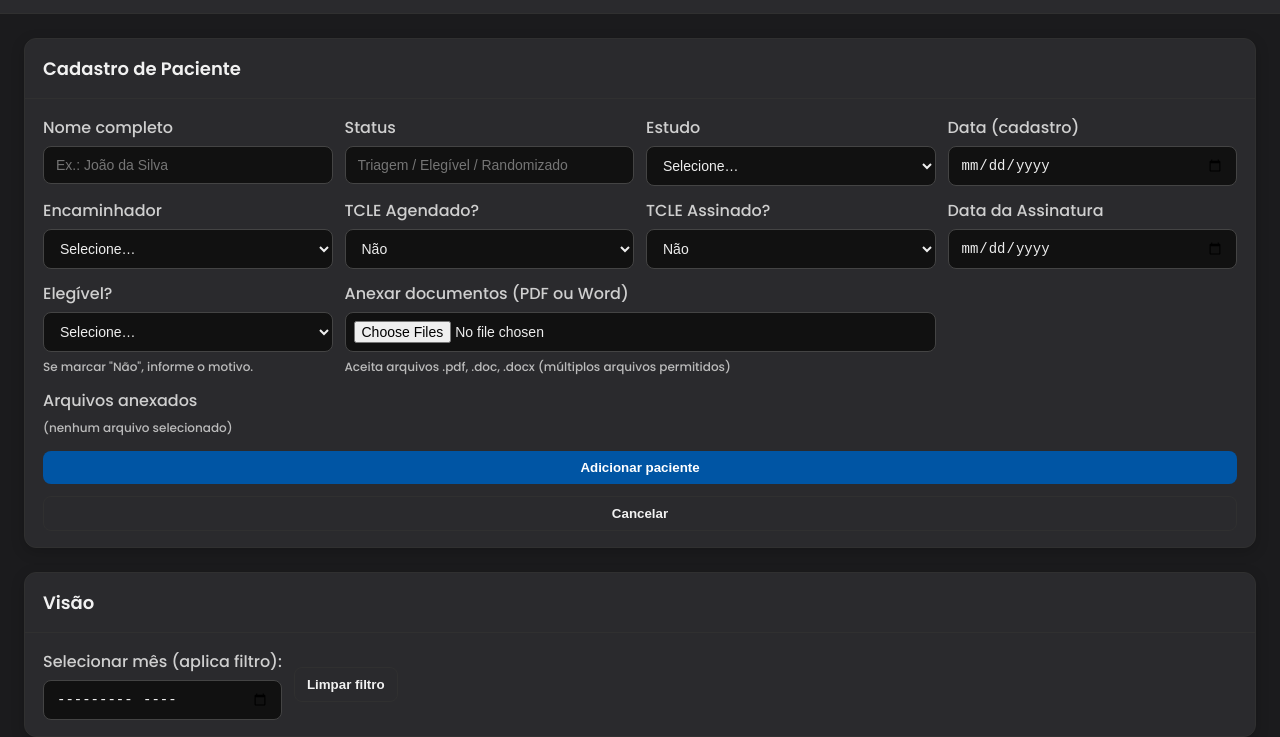
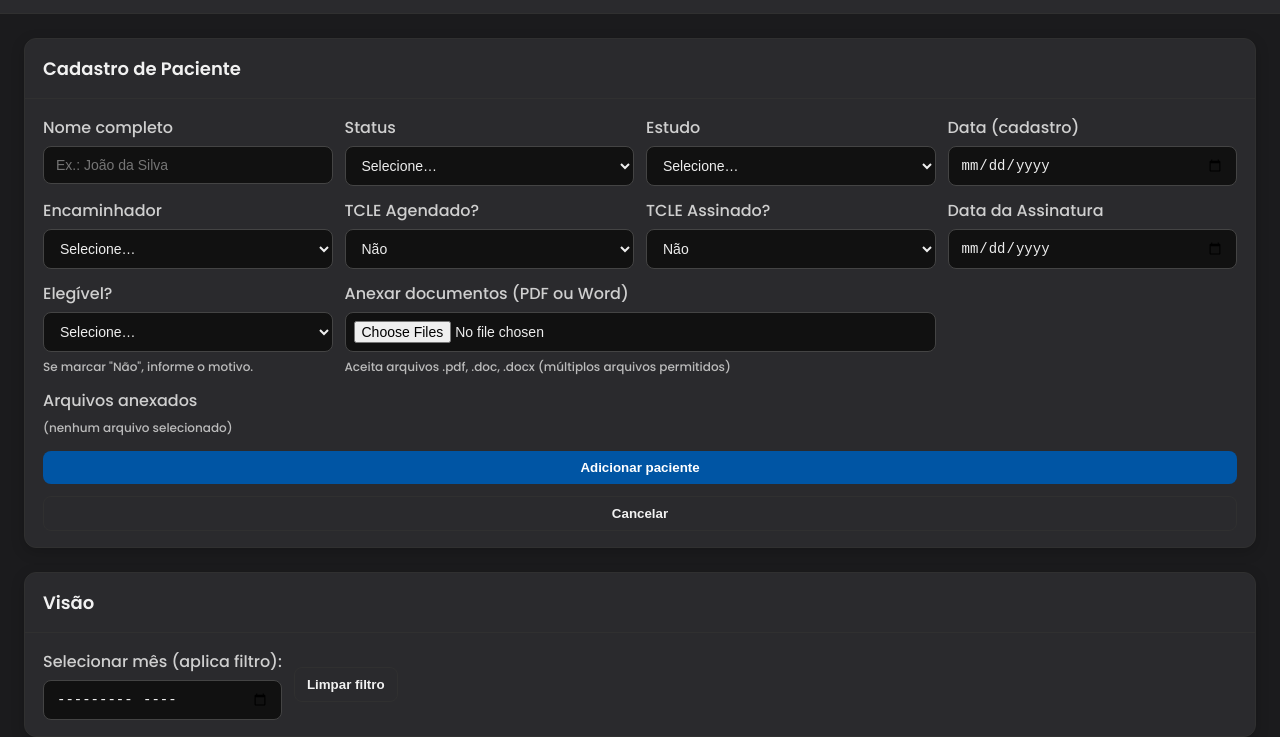
Before and after one commit to gustavoortiz167-source/iep-recrutamento-web, a website: page public/index.html in a window 1280 px wide. Shown: the part 65-802 px from the top of the page. Drawn offline with nearby package versions, Linux system fonts and the light colour scheme; no server answers.

Commit message:
Alterar campo Status para dropdown com opções: Triagem, Elegível, Randomizado

```diff
--- a/public/index.html
+++ b/public/index.html
@@ -71,7 +71,7 @@
     <h2>Cadastro de Paciente</h2>
     <div class="body grid g4" id="patientForm">
       <div class="field"><span class="muted">Nome completo</span><input id="nome" placeholder="Ex.: João da Silva"/></div>
-      <div class="field"><span class="muted">Status</span><input id="status" placeholder="Triagem / Elegível / Randomizado"/></div>
+      <div class="field"><span class="muted">Status</span><select id="status"><option value="">Selecione…</option><option>Triagem</option><option>Elegível</option><option>Randomizado</option></select></div>
       <div class="field"><span class="muted">Estudo</span><select id="estudo"><option value="">Selecione…</option><option>Tropion 7</option><option>M-18</option></select></div>
       <div class="field"><span class="muted">Data (cadastro)</span><input id="data" type="date"/></div>
 
```
